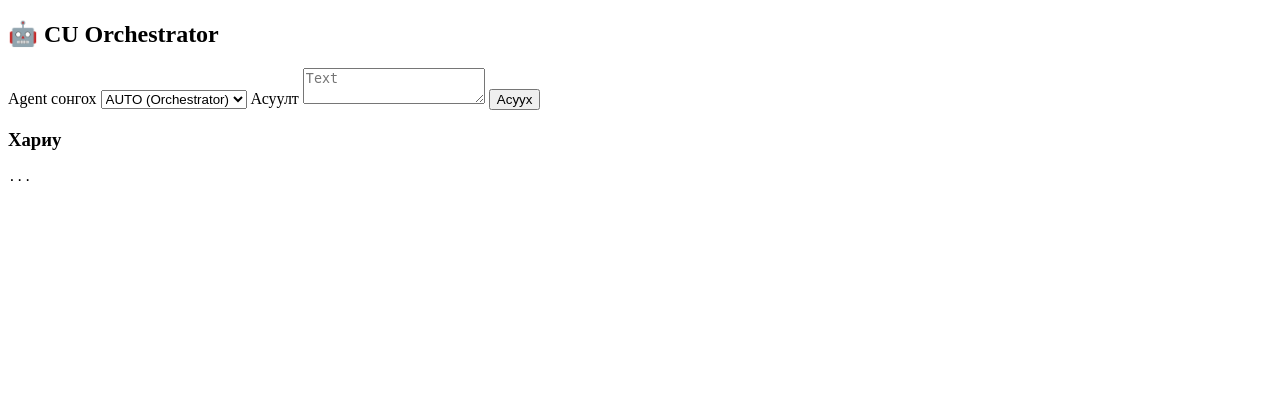
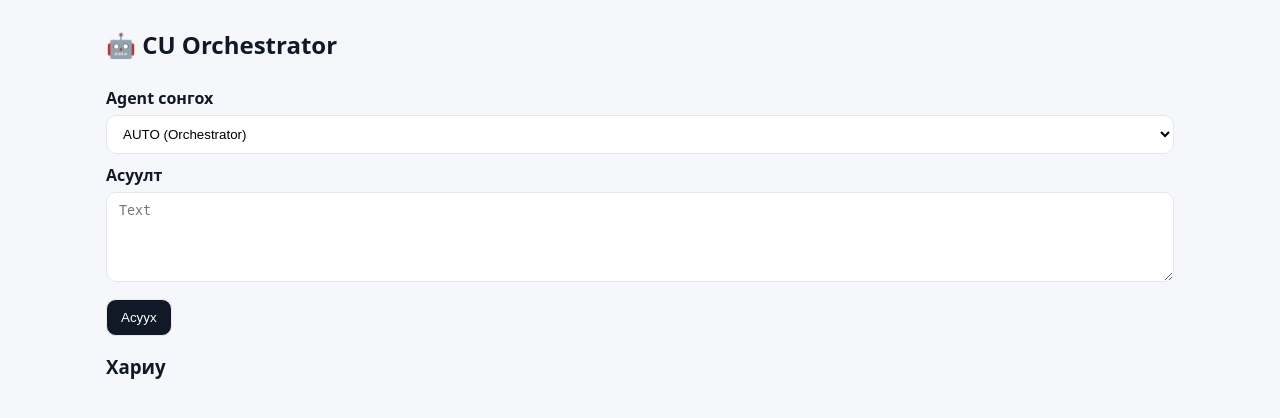
Before and after one commit to Baljka5/cu-orchestrator-project, a FastAPI app: page / in a window 1280 px wide. Shown: the top 418 px of the page. Run offline with FastAPI, Linux system fonts and the light colour scheme.

Commit message:
change: ver 3

```diff
--- a/app/static/app.js
+++ b/app/static/app.js
@@ -26,12 +26,12 @@ async function ask() {
     const agent = document.getElementById("agent").value;
     const out = document.getElementById("answer");
 
-  out.innerHTML = `<div class="muted">⏳ асууж байна...</div>`;
+    out.innerHTML = `<div class="muted">Боловсруулж байна...</div>`;
 
     try {
         const res = await fetch("/api/chat", {
             method: "POST",
-      headers: { "Content-Type": "application/json" },
+            headers: {"Content-Type": "application/json"},
             body: JSON.stringify({
                 message: q,
                 force_agent: agent === "auto" ? null : agent
@@ -82,8 +82,12 @@ async function ask() {
         const btn = document.getElementById("copySql");
         if (btn && sql) {
             btn.onclick = async () => {
-        try { await navigator.clipboard.writeText(sql); btn.textContent = "Copied"; }
-        catch { btn.textContent = "Copy failed"; }
+                try {
+                    await navigator.clipboard.writeText(sql);
+                    btn.textContent = "Copied";
+                } catch {
+                    btn.textContent = "Copy failed";
+                }
                 setTimeout(() => btn.textContent = "Copy", 1200);
             };
         }
--- a/app/static/style.css
+++ b/app/static/style.css
@@ -1,17 +1,88 @@
 /* app/static/style.css */
-.card { background:#fff; border:1px solid #e6e6e6; border-radius:12px; padding:16px; }
+
+:root{
+  --bg:#f6f7fb;
+  --card:#fff;
+  --text:#111827;
+  --muted:#6b7280;
+  --border:#e5e7eb;
+  --codebg:#0b1220;
+  --codefg:#e5e7eb;
+}
+
+*{ box-sizing:border-box; }
+
+body{
+  margin:0;
+  font-family: ui-sans-serif, system-ui, -apple-system, Segoe UI, Roboto, Helvetica, Arial, "Apple Color Emoji","Segoe UI Emoji";
+  background:var(--bg);
+  color:var(--text);
+}
+
+.container{
+  max-width: 1100px;
+  margin: 28px auto;
+  padding: 0 16px;
+}
+
+h2{ margin: 0 0 16px; }
+h3{ margin: 18px 0 10px; }
+
+label{
+  display:block;
+  font-weight:700;
+  margin: 10px 0 6px;
+}
+
+select, textarea{
+  width:100%;
+  border:1px solid var(--border);
+  border-radius:10px;
+  padding:10px 12px;
+  background:#fff;
+  outline:none;
+}
+
+textarea{
+  min-height: 90px;
+  resize: vertical;
+}
+
+.row{ display:flex; gap:12px; }
+.col{ flex:1; }
+
+.btn-primary{
+  margin-top: 12px;
+  border:1px solid var(--border);
+  background:#111827;
+  color:#fff;
+  padding:10px 14px;
+  border-radius:10px;
+  cursor:pointer;
+}
+.btn-primary:hover{ opacity:.95; }
+
+.card {
+  background:var(--card);
+  border:1px solid var(--border);
+  border-radius:14px;
+  padding:16px;
+  box-shadow: 0 6px 18px rgba(17,24,39,.06);
+}
+
 .section { margin-top:14px; }
-.label { font-weight:700; margin-bottom:6px; }
+.label { font-weight:800; margin-bottom:6px; }
 .label-row { display:flex; align-items:center; justify-content:space-between; gap:10px; }
-.muted { color:#666; }
+.muted { color:var(--muted); }
 .err { color:#b00020; }
-.answer { line-height:1.5; }
+.answer { line-height:1.6; white-space:normal; }
 
-.code { background:#0b1220; color:#e5e7eb; padding:12px; border-radius:10px; overflow:auto; }
-.btn { border:1px solid #ddd; background:#fff; padding:6px 10px; border-radius:8px; cursor:pointer; }
+.code { background:var(--codebg); color:var(--codefg); padding:12px; border-radius:12px; overflow:auto; }
+.btn { border:1px solid var(--border); background:#fff; padding:6px 10px; border-radius:10px; cursor:pointer; }
+.btn:hover{ background:#f3f4f6; }
 
-.tbl-wrap { overflow:auto; border:1px solid #eee; border-radius:10px; }
+.tbl-wrap { overflow:auto; border:1px solid var(--border); border-radius:12px; }
 .tbl { border-collapse:collapse; width:100%; font-size:13px; }
-.tbl th { position:sticky; top:0; background:#fafafa; text-align:left; padding:8px; border-bottom:1px solid #eee; }
-.tbl td { padding:8px; border-bottom:1px solid #f1f1f1; white-space:nowrap; }
+.tbl th { position:sticky; top:0; background:#fafafa; text-align:left; padding:10px; border-bottom:1px solid var(--border); }
+.tbl td { padding:10px; border-bottom:1px solid #f1f1f1; white-space:nowrap; }
 .tbl tr:nth-child(even) td { background:#fcfcfc; }
--- a/app/templates/index.html
+++ b/app/templates/index.html
@@ -10,6 +10,8 @@
 <div class="container">
   <h2>🤖 CU Orchestrator</h2>
 
+  <div class="row">
+    <div class="col">
       <label>Agent сонгох</label>
       <select id="agent">
         <option value="auto">AUTO (Orchestrator)</option>
@@ -18,14 +20,21 @@
         <option value="research">Research</option>
         <option value="general">General</option>
       </select>
+    </div>
+  </div>
 
+  <div class="row">
+    <div class="col">
       <label>Асуулт</label>
       <textarea id="question" placeholder="Text"></textarea>
+    </div>
+  </div>
 
-  <button onclick="ask()">Асуух</button>
+  <button class="btn-primary" onclick="ask()">Асуух</button>
 
   <h3>Хариу</h3>
-  <pre id="answer">...</pre>
+  <!-- ✅ pre биш div -->
+  <div id="answer"></div>
 </div>
 
 <script src="/static/app.js"></script>
```
Lines whose indentation alone changed are shown as unchanged.
